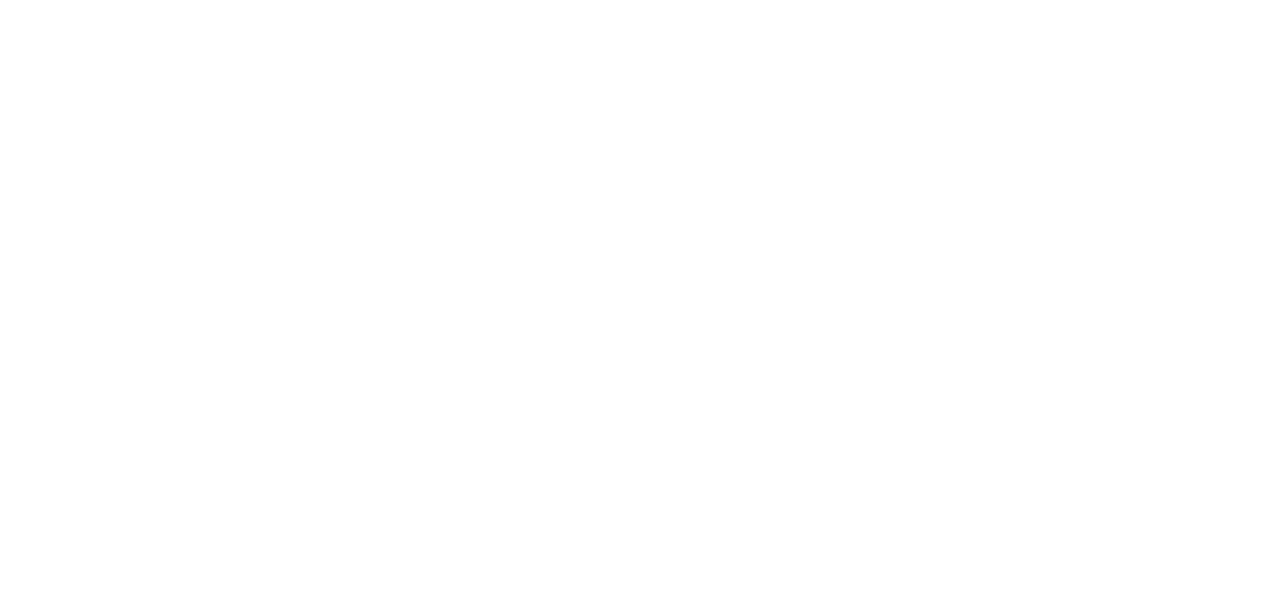
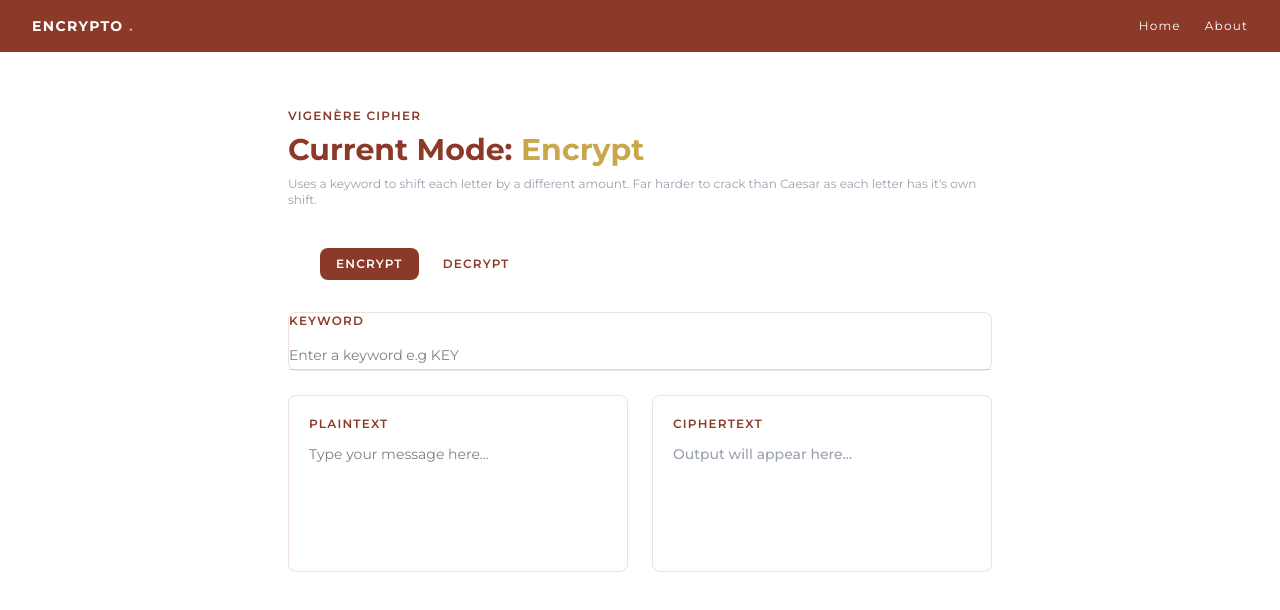
Before and after one commit to Krimzonn/encrypto, a React (Vite) app: page /cipher/vigenere in a window 1280 px wide. Before the commit this address had no page. Shown: the top 610 px of the page. Built offline with nearby package versions, Linux system fonts and the light colour scheme.

Commit message:
Completed the Vigenere Cipher

```diff
--- a/src/App.jsx
+++ b/src/App.jsx
@@ -4,6 +4,7 @@
 import Caesar from "./pages/Caesar";
 import { AnimatePresence } from "framer-motion";
 import AtBash from "./pages/AtBash";
+import Vigenere from "./pages/Vigenere";
 
 function App() {
   return (
@@ -14,6 +15,7 @@
           <Route path="/ciphers" element={<CipherSelect />} />
           <Route path="/cipher/caesar" element={<Caesar />} />
           <Route path="/cipher/atbash" element={<AtBash />} />
+          <Route path="/cipher/vigenere" element={<Vigenere />} />
         </Routes>
       </AnimatePresence>
     </BrowserRouter>
--- /dev/null
+++ b/src/ciphers/vigenereCipher.js
@@ -0,0 +1,108 @@
+function getKeyShift(keyChar) {
+  return keyChar.toUpperCase().charCodeAt(0) - 65;
+}
+
+function cleanKeyWord(keyWord) {
+  return keyWord.replace(/[^a-zA-Z]/g, "").toUpperCase();
+}
+
+export function vigenereEncrypt(text, keyWord) {
+  const key = cleanKeyWord(keyWord);
+
+  if (!key) {
+    return text;
+  }
+
+  let result = "";
+  let keyIndex = 0;
+
+  for (let i = 0; i < text.length; i++) {
+    const code = text.charCodeAt(i);
+
+    if (code >= 65 && code <= 90) {
+      const keyShift = getKeyShift(key[keyIndex % key.length]);
+      const shifted = ((code - 65 + keyShift) % 26) + 65;
+      result += String.fromCharCode(shifted);
+      keyIndex++;
+    } else if (code >= 97 && code <= 122) {
+      const keyShift = getKeyShift(key[keyIndex % key.length]);
+      const shifted = ((code - 97 + keyShift) % 26) + 97;
+      result += String.fromCharCode(shifted);
+      keyIndex++;
+    } else {
+      result += text[i];
+    }
+  }
+
+  return result;
+}
+
+export function vigenereDecrypt(text, keyWord) {
+  const key = cleanKeyWord(keyWord);
+
+  if (!key) {
+    return text;
+  }
+
+  let result = "";
+  let keyIndex = 0;
+
+  for (let i = 0; i < text.length; i++) {
+    const code = text.charCodeAt(i);
+
+    if (code >= 65 && code <= 90) {
+      const keyShift = getKeyShift(key[keyIndex % key.length]);
+      const shifted = ((code - 65 - keyShift + 26) % 26) + 65;
+      result += String.fromCharCode(shifted);
+      keyIndex++;
+    } else if (code >= 97 && code <= 122) {
+      const keyShift = getKeyShift(key[keyIndex % key.length]);
+      const shifted = ((code - 97 - keyShift + 26) % 26) + 97;
+      result += String.fromCharCode(shifted);
+      keyIndex++;
+    } else {
+      result += text[i];
+    }
+  }
+
+  return result;
+}
+
+export function buildVigenereMap(text, keyWord, mode = "Encrypt") {
+  const key = cleanKeyWord(keyWord);
+
+  if (!key || !text) {
+    return [];
+  }
+
+  const result = [];
+  let keyIndex = 0;
+
+  for (let i = 0; i < Math.min(text.length, 20); i++) {
+    const code = text.charCodeAt(i);
+
+    if (code >= 65 && code <= 90) {
+      const keyLetter = key[keyIndex % key.length];
+      const keyShift = getKeyShift(keyLetter);
+      const shifted =
+        mode === "Encrypt"
+          ? String.fromCharCode(((code - 65 + keyShift) % 26) + 65)
+          : String.fromCharCode(((code - 65 - keyShift + 26) % 26) + 65);
+      result.push({ original: text[i], keyLetter, shifted });
+      keyIndex++;
+    } else if (code >= 97 && code <= 122) {
+      const keyLetter = key[keyIndex % key.length];
+      const keyShift = getKeyShift(keyLetter);
+      const shifted =
+        mode === "Encrypt"
+          ? String.fromCharCode(((code - 97 + keyShift) % 26) + 97)
+          : String.fromCharCode(((code - 97 - keyShift + 26) % 26) + 97);
+      result.push({ original: text[i], keyLetter, shifted });
+      keyIndex++;
+    } else {
+      result.push({ original: text[i], keyLetter: "-", shifted: text[i] });
+    }
+  }
+
+  return result;
+}
--- /dev/null
+++ b/src/components/KeyInput.jsx
@@ -0,0 +1,25 @@
+function KeyInput({ keyword, setKeyWord }) {
+  return (
+    <div className="bg-surface border border-rw/15 rounded-lg o-5 mb-6">
+      <p className="text-xs font-semibold text-rw tracking-widest uppercase mb-4">
+        Keyword
+      </p>
+      <div className="flex items-center gap-4">
+        <input
+          type="text"
+          value={keyword}
+          onChange={(e) => setKeyWord(e.target.value)}
+          placeholder="Enter a keyword e.g KEY"
+          className="flex-1 text-sm outline-none bg-transparent border-b border-rw/20 pb-1 focus:border-rw transition-colors"
+        />
+        {keyword && (
+          <span className="text-xs text-gold border border-gold/30 bg-gold-pale px-2 py-1 rounded tracking-widest uppercase">
+            {keyword.replace(/[^a-zA-Z]/g, "").toUpperCase()}
+          </span>
+        )}
+      </div>
+    </div>
+  );
+}
+
+export default KeyInput;
--- a/src/pages/CipherSelect.jsx
+++ b/src/pages/CipherSelect.jsx
@@ -23,7 +23,28 @@
     description:
       "A polyalphabetic substitution cipher using a keyword to shift letters in the plaintext.",
     difficulty: "Intermediate",
-    to: "/cipher/vignere",
+    to: "/cipher/vigenere",
+  },
+  {
+    name: "Rail Fence",
+    description:
+      "Writes your message in a zigzag pattern across rails then reads off row by row. A classic transposition cipher.",
+    difficulty: "Beginner",
+    to: "/cipher/railfence",
+  },
+  {
+    name: "XOR Cipher",
+    description:
+      "Applies a bitwise XOR operation between your message and a key. A building block of modern encryption.",
+    difficulty: "Intermediate",
+    to: "/cipher/xor",
+  },
+  {
+    name: "Base64",
+    description:
+      "Encodes binary data as readable ASCII text. Not a cipher but seen everywhere e.g JWT tokens, image encoding, APIs.",
+    difficulty: "Beginner",
+    to: "/cipher/base64",
   },
 ];
 
--- /dev/null
+++ b/src/pages/Vigenere.jsx
@@ -0,0 +1,112 @@
+import { useState, useMemo } from "react";
+import Navbar from "../components/Navbar";
+import PageWrapper from "../components/PageWrapper";
+import FadeIn from "../components/FadeIn";
+import ModesTab from "../components/ModesTab";
+import CipherIO from "../components/CipherIO";
+import KeyInput from "../components/KeyInput";
+import {
+  vigenereDecrypt,
+  vigenereEncrypt,
+  buildVigenereMap,
+} from "../ciphers/vigenereCipher";
+import { motion, AnimatePresence } from "framer-motion";
+
+const modes = ["Encrypt", "Decrypt"];
+
+function Vigenere() {
+  const [mode, setMode] = useState("Encrypt");
+  const [input, setInput] = useState("");
+  const [keyWord, setKeyWord] = useState("");
+
+  const output = useMemo(() => {
+    if (!input || !keyWord) {
+      return "";
+    }
+    if (mode === "Encrypt") {
+      return vigenereEncrypt(input, keyWord);
+    }
+    if (mode === "Decrypt") {
+      return vigenereDecrypt(input, keyWord);
+    }
+    return "";
+  }, [input, keyWord, mode]);
+
+  const map = useMemo(() => {
+    return buildVigenereMap(input, keyWord, mode);
+  }, [input, keyWord, mode]);
+
+  return (
+    <PageWrapper>
+      <Navbar />
+
+      <div className="max-w-3xl mx-auto px-8 py-14">
+        <FadeIn delay={0.1}>
+          <p className="text-xs text-rw font-semibold tracking-widest uppercase mb-2">
+            Vigenère Cipher
+          </p>
+          <h1 className="text-3xl font-bold text-rw mb-2">
+            Current Mode: <span className="text-gold">{mode}</span>
+          </h1>
+          <p className="text-xs text-gray-400 mb-10">
+            Uses a keyword to shift each letter by a different amount. Far
+            harder to crack than Caesar as each letter has it's own shift.
+          </p>
+        </FadeIn>
+
+        <FadeIn delay={0.2}>
+          <ModesTab mode={mode} setMode={setMode} modes={modes} />
+        </FadeIn>
+
+        <FadeIn delay={0.3}>
+          <KeyInput keyword={keyWord} setKeyWord={setKeyWord} />
+        </FadeIn>
+
+        <FadeIn delay={0.4}>
+          <CipherIO
+            mode={mode}
+            input={input}
+            setInput={setInput}
+            output={output}
+          />
+        </FadeIn>
+
+        {input && keyWord && (
+          <FadeIn delay={0.5}>
+            <div className="bg-surface border border-rw/15 rounded-lg p-5 mt-6">
+              <p className="text-xs font-semibold text-rw tracking-widest uppercase mb-4">
+                Letter Mapping
+              </p>
+              <div className="flex flex-wrap gap-3">
+                {map.map((item, index) => (
+                  <AnimatePresence key={index} mode="wait">
+                    <motion.div
+                      key={item.original + item.keyLetter + index}
+                      initial={{ opacity: 0, y: -4 }}
+                      animate={{ opacity: 1, y: 0 }}
+                      exit={{ opacity: 0, y: 4 }}
+                      transition={{ duration: 0.12, delay: index * 0.03 }}
+                      className="flex flex-col items-center"
+                    >
+                      <span className="text-xs text-gray-400">
+                        {item.original}
+                      </span>
+                      <span className="text-xs text-rw/30">
+                        {item.keyLetter}
+                      </span>
+                      <span className="text-xs font-bold text-gold">
+                        {item.shifted}
+                      </span>
+                    </motion.div>
+                  </AnimatePresence>
+                ))}
+              </div>
+            </div>
+          </FadeIn>
+        )}
+      </div>
+    </PageWrapper>
+  );
+}
+
+export default Vigenere;
```
